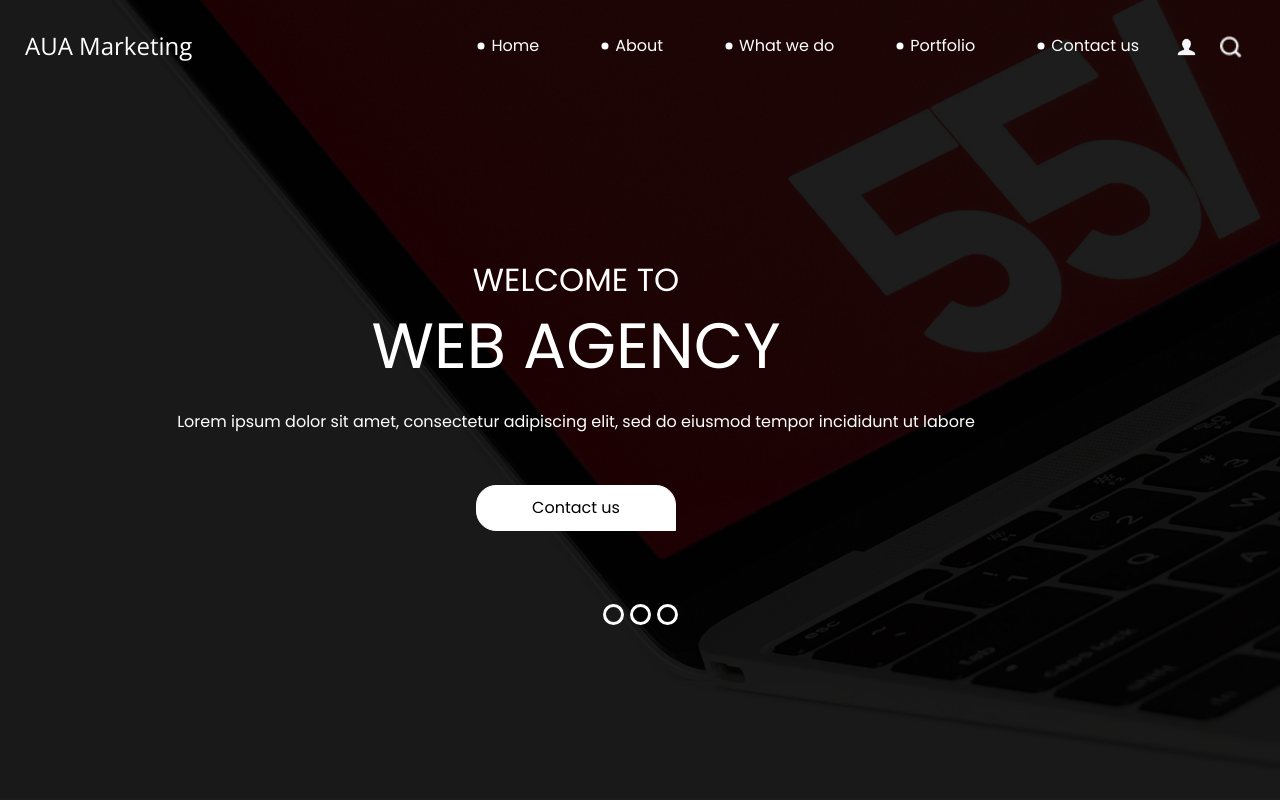
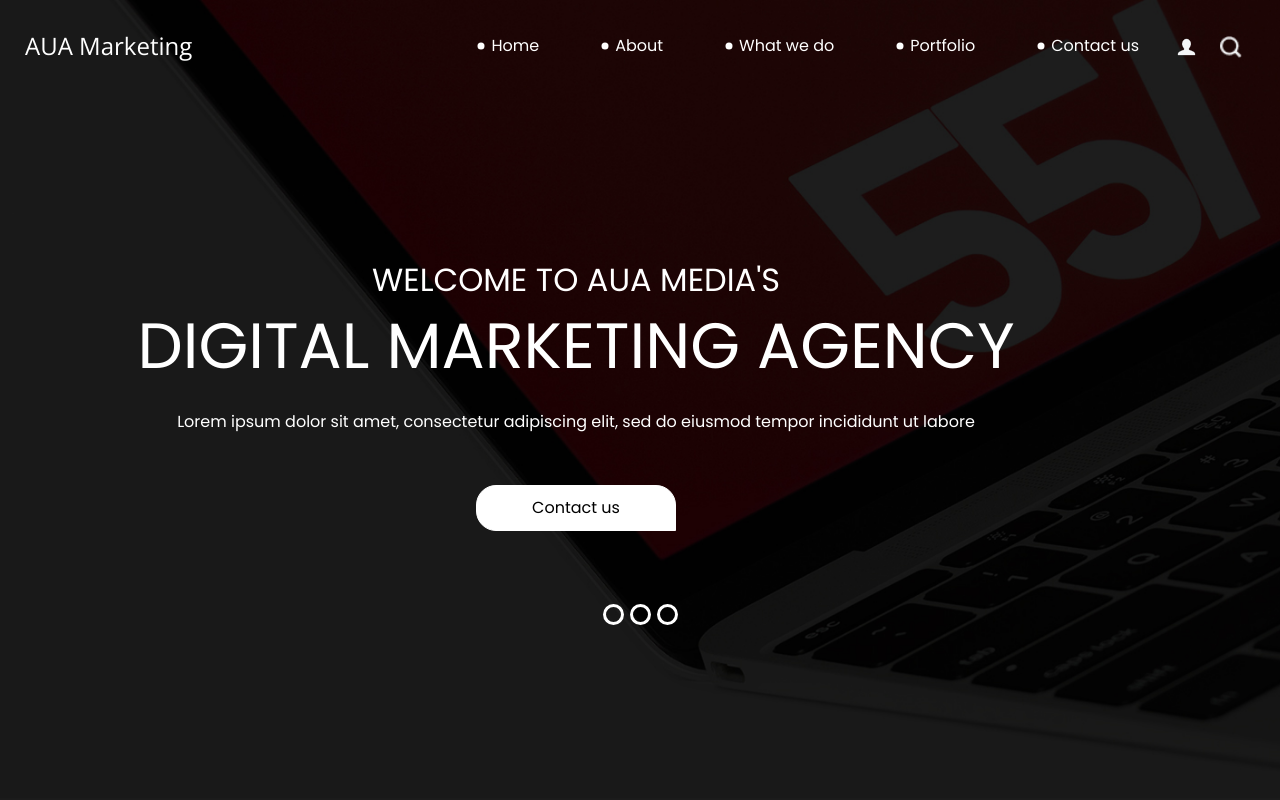
Before and after one commit to auamedia1/auamedia, a plain HTML site: page index.html in a window 1280 px wide. Shown: the top 800 px of the page. Drawn offline with nearby package versions, Linux system fonts and the light colour scheme.

Commit message:
Update index.html

```diff
--- a/index.html
+++ b/index.html
@@ -93,11 +93,11 @@
                   <div class="detail-box">
                     <div>
                       <h2>
-                        welcome to
+                        Welcome to AUA Media's
 
                       </h2>
                       <h1>
-                        web agency
+                        Digital Marketing Agency
                       </h1>
                       <p>
                         Lorem ipsum dolor sit amet, consectetur adipiscing elit, sed do eiusmod tempor incididunt ut
```
